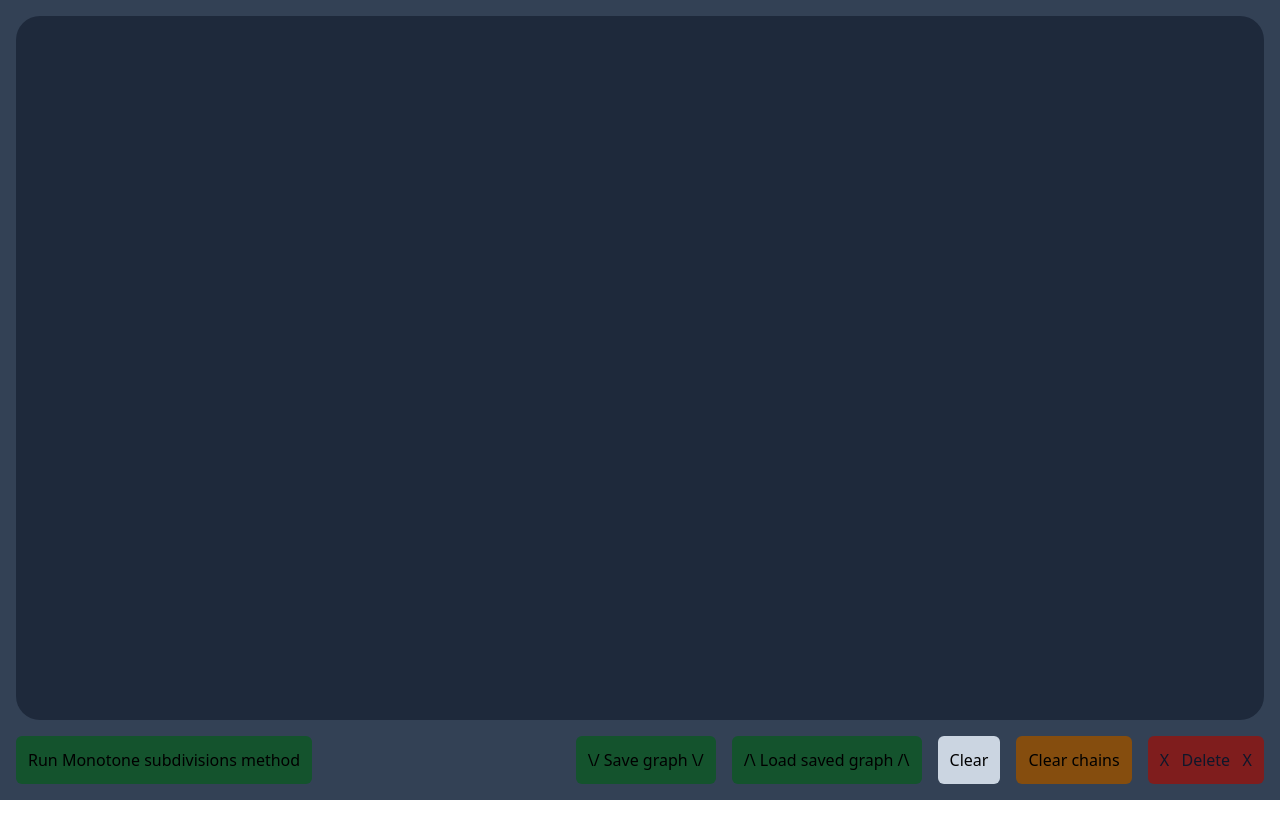
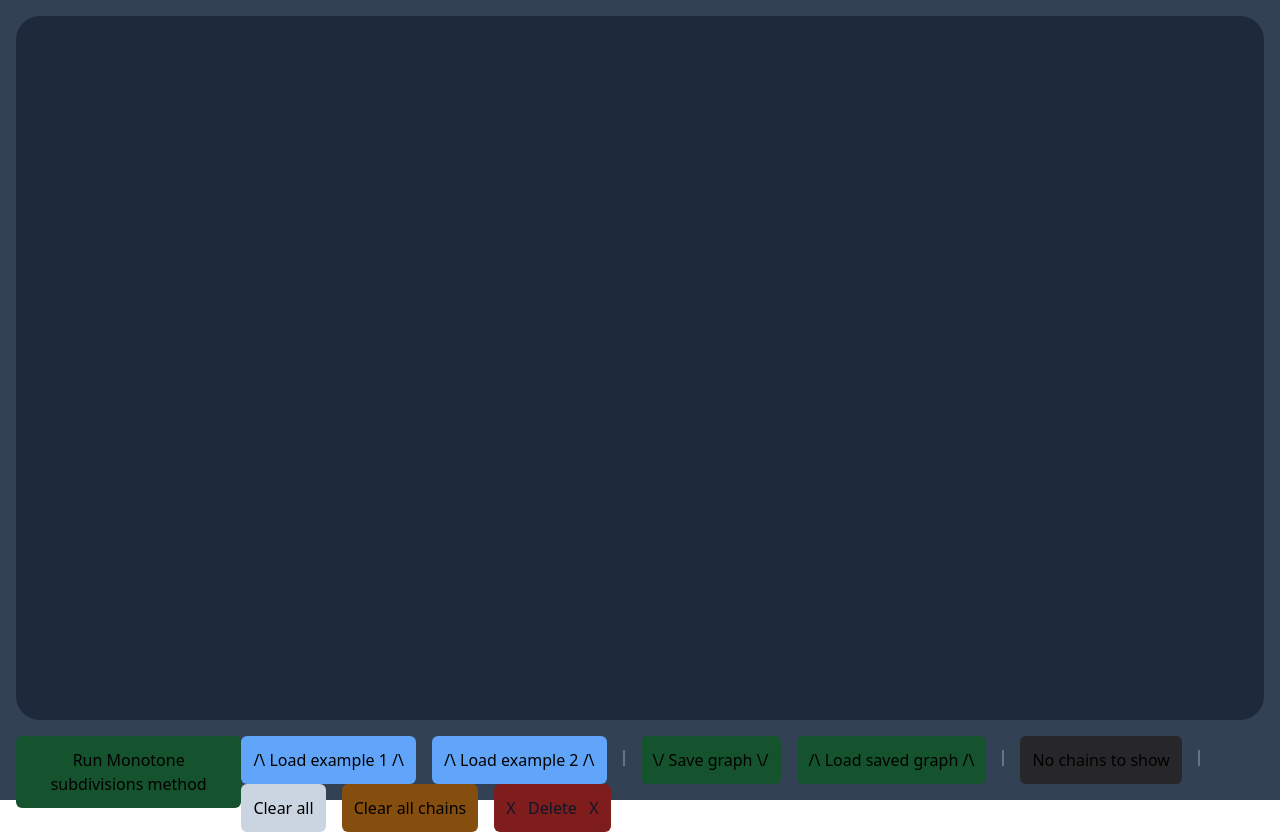
Before and after one commit to nksazonov/computational-geometry-lab-1, a React (Create React App) app: page / in a window 1280 px wide. Before the commit the page ends 800 px from the top, so only its background shows below. Built offline with nearby package versions, Linux system fonts and the light colour scheme.

Commit message:
add toggle chains, examples, fix leftMostPoint

```diff
--- a/src/App.tsx
+++ b/src/App.tsx
@@ -1,5 +1,6 @@
 import React, { useState } from 'react';
 import { Layer, Stage } from 'react-konva';
+
 import config from './config';
 import {Chain, Edge, Point, Segment} from './types/geometry';
 import {
@@ -12,16 +13,20 @@ import { transformChains, transformEdges, transformPoint, transformPoints } from
 import Chains from './components/Chains';
 import Edges from './components/Edges';
 import Points from './components/Points';
+import IData from './types/data';
 
 function App() {
   const [points, setPoints] = useState([] as Point[]);
   const [edges, setEdges] = useState([] as Edge[]);
-  const [chains, setChains] = useState([] as Chain[]);
   const [selectedPoint, setSelectedPoint] = useState(null as Point | null);
   const [selectedEdge, setSelectedEdge] = useState(null as Segment | null);
 
     const [savedPoints, savePoints] = useState([] as Point[]);
     const [savedEdges, saveEdges] = useState([] as Edge[]);
+
+  const [chains, setChains] = useState([] as Chain[]);
+  const [resultChains, setResultChains] = useState([] as Chain[]);
+  const [displayedChains, setDisplayedChains] = useState(null as null | 'chains' | 'resultChains')
 
   const handleStageClick = (e: any) => {
     let {x, y} = e.currentTarget.getPointerPosition();
@@ -62,10 +67,9 @@ function App() {
 
     } else {
       // if present - Mark selected
+      if (selectedPoint !== null) {
 
-      if (selectedPoint !== null) {
         // if point was selected - create Edge to it
-
         if (selectedPoint === nearestPoint) {
           // if selected is the same as nearest - deselect
           setSelectedPoint(null);
@@ -90,6 +94,8 @@ function App() {
     setPoints([]);
     setEdges([]);
     setChains([]);
+    setResultChains([]);
+    setDisplayedChains(null);
     setSelectedPoint(null);
     setSelectedEdge(null);
   }
@@ -117,15 +123,17 @@ function App() {
     );
 
     setEdges(transformEdges(result.edges));
+    setChains(transformChains(result.chains));
+    setResultChains(transformChains(result.betweenChains));
 
-    setChains(transformChains(
-      result.betweenChains
-    ));
+    setDisplayedChains('resultChains');
   }
 
   const handleSaveClick = () => {
     savePoints(points);
     saveEdges(edges);
+
+    console.log(JSON.stringify({points, edges}));
   }
 
   const handleLoadClick = () => {
@@ -135,6 +143,31 @@ function App() {
 
   const handleClearChainsClick = () => {
     setChains([]);
+    setResultChains([]);
+    setDisplayedChains(null);
+  }
+
+  const handleToggleChainsClick = () => {
+    if (!displayedChains) {
+      return
+    }
+
+    if (displayedChains === 'chains') {
+      setDisplayedChains('resultChains');
+    } else {
+      setDisplayedChains('chains');
+    }
+  }
+
+  const handleLoadExampleClick = (num: number) => {
+    setSelectedPoint(null);
+    setSelectedEdge(null);
+    setDisplayedChains(null);
+
+    const data: IData = require(`./data/example${num}.json`);
+
+    setPoints(data.points);
+    setEdges(data.edges);
   }
 
   return (
@@ -150,10 +183,20 @@ function App() {
               edges={edges}
               selectedEdge={selectedEdge}
             />
-            <Chains
+
+            {
+              displayedChains && displayedChains === 'chains'
+              ? <Chains
                   chains={chains}
                   selectedEdge={selectedEdge}
                 />
+              : displayedChains && displayedChains === 'resultChains'
+                ? <Chains
+                    chains={resultChains}
+                    selectedEdge={selectedEdge}
+                  />
+                : null
+            }
           </Layer>
 
           <Layer>
@@ -168,7 +211,7 @@ function App() {
 
           <div className='justify-self-left'>
             {
-              points.length > 1 && selectedPoint && !hasAdjacentSegment(selectedPoint, edges)
+              points.length > 2 && selectedPoint && !hasAdjacentSegment(selectedPoint, edges)
               ? <button
                   className="inline-block bg-green-700 p-3 rounded-md hover:bg-green-800"
                   onClick={handleRunClick}
@@ -185,6 +228,25 @@ function App() {
           </div>
 
           <div className='justify-self-right'>
+
+            <button
+              className="inline-block bg-blue-400 p-3 rounded-md mr-4 hover:bg-blue-500"
+              onClick={() => handleLoadExampleClick(1)}
+            >
+              /\ Load example 1 /\
+            </button>
+
+            <button
+              className="inline-block bg-blue-400 p-3 rounded-md hover:bg-blue-500"
+              onClick={() => handleLoadExampleClick(2)}
+            >
+              /\ Load example 2 /\
+            </button>
+
+            <div
+                className="inline-block h-4 w-0.5 bg-slate-500 mx-4">
+            </div>
+
             {
               points.length === 0
               ? <button
@@ -204,23 +266,46 @@ function App() {
             {
               savedPoints.length === 0
               ? <button
-                  className="inline-block bg-green-900 p-3 rounded-md mr-4 cursor-not-allowed"
+                  className="inline-block bg-green-900 p-3 rounded-md cursor-not-allowed"
                 >
                   /\ Load saved graph /\
                 </button>
               : <button
-                  className="inline-block bg-green-700 p-3 rounded-md mr-4 hover:bg-green-800"
+                  className="inline-block bg-green-700 p-3 rounded-md hover:bg-green-800"
                   onClick={handleLoadClick}
                 >
                   /\ Load saved graph /\
                 </button>
             }
 
+            <div
+              className="inline-block h-4 w-0.5 bg-slate-500 mx-4">
+            </div>
+
+            {
+              displayedChains === null
+              ? <button
+                  className="inline-block bg-zinc-800 p-3 rounded-md cursor-not-allowed"
+                >
+                  No chains to show
+                </button>
+              : <button
+                  className="inline-block bg-zinc-400 p-3 rounded-md hover:bg-zinc-500"
+                  onClick={handleToggleChainsClick}
+                >
+                  Show {displayedChains === 'chains' ? "enclozing chains" : "all chains"}
+                </button>
+            }
+
+            <div
+              className="inline-block h-4 w-0.5 bg-slate-500 mx-4">
+            </div>
+
             <button
               className="inline-block bg-slate-300 p-3 rounded-md mr-4 hover:bg-slate-400"
               onClick={handleClearClick}
             >
-              Clear
+              Clear all
             </button>
 
             {
@@ -228,13 +313,13 @@ function App() {
               ? <button
                   className="inline-block bg-yellow-800 p-3 rounded-md mr-4 cursor-not-allowed"
                 >
-                  Clear chains
+                  Clear all chains
                 </button>
               : <button
                   className="inline-block bg-yellow-400 p-3 rounded-md mr-4 hover:bg-yellow-500"
                   onClick={handleClearChainsClick}
                 >
-                Clear chains
+                  Clear all chains
                 </button>
             }
 
--- a/src/algorithms/monotone_subdivisions.ts
+++ b/src/algorithms/monotone_subdivisions.ts
@@ -17,8 +17,6 @@ export const locatePoint = (p: Point, points: Point[], edges: Edge[]): ILocatePo
     graph = addEdges(graph, edges);
 
     if (!isRegular(graph, sortedVertices)) {
-        console.log('Not regular');
-
         graph = regularize(graph, sortedVertices);
     }
 
@@ -89,8 +87,6 @@ const regularize = (graph: IGraph, sortedVertices: Vertex[]): IGraph => {
 
     // \/ Top - Bottom \/
     for (let i = sortedVertices.length - 2; i >= 0; i--) {
-        console.log('checking \\/', sortedVertices[i].key);
-
         if (graph.outDegree(sortedVertices[i].key) === 0) {
             console.log(nearestUpHalfPlaneVertex(graph, sortedVertices[i]));
 
@@ -100,7 +96,6 @@ const regularize = (graph: IGraph, sortedVertices: Vertex[]): IGraph => {
 
     // /\ Bottom - Top /\
     for (let i = 1; i < sortedVertices.length; i++) {
-        console.log('checking /\\', sortedVertices[i].key);
         if (graph.inDegree(sortedVertices[i].key) === 0) {
             console.log(nearestDownHalfPlaneVertex(graph, sortedVertices[i]));
             graph.addEdge(nearestDownHalfPlaneVertex(graph, sortedVertices[i]).key, sortedVertices[i].key, 1);
@@ -190,7 +185,7 @@ const balanceGraph = (graph: IGraph, sortedVertices: Vertex[]): IGraph => {
 const balanceDownUp = (graph: IGraph, sortedVertices: Vertex[]): IGraph => {
     for (let i = 1; i < sortedVertices.length - 1; i++) {
             if (inWeight(graph, sortedVertices[i]) > outWeight(graph, sortedVertices[i])) {
-            const leftPoint = leftMostPoint(outPoints(graph, sortedVertices[i]));
+            const leftPoint = leftMostPoint(outPoints(graph, sortedVertices[i]), sortedVertices[i].point);
             const newEdgeValue = 1 + inWeight(graph, sortedVertices[i]) - outWeight(graph, sortedVertices[i]);
             graph.setEdge(sortedVertices[i].key, pointKey(leftPoint), newEdgeValue);
         }
@@ -202,7 +197,7 @@ const balanceDownUp = (graph: IGraph, sortedVertices: Vertex[]): IGraph => {
 const balanceUpDown = (graph: IGraph, sortedVertices: Vertex[]): IGraph => {
     for (let i = sortedVertices.length - 2; i > 0; i--) {
         if (inWeight(graph, sortedVertices[i]) < outWeight(graph, sortedVertices[i])) {
-            const leftPoint = leftMostPoint(inPoints(graph, sortedVertices[i]));
+            const leftPoint = leftMostPoint(inPoints(graph, sortedVertices[i]), sortedVertices[i].point);
             const newEdgeValue = 1 + outWeight(graph, sortedVertices[i]) - inWeight(graph, sortedVertices[i]);
             graph.setEdge(pointKey(leftPoint), sortedVertices[i].key, newEdgeValue);
         }
@@ -265,7 +260,7 @@ const locateChains = (graph: IGraph, sortedVertices: Vertex[]): Chain[] => {
 
         while (currV.key !== sortedVertices[sortedVertices.length - 1].key) {
             prevV = currV;
-            let currP = leftMostPoint(outPoints(graph, currV));
+            let currP = leftMostPoint(outPoints(graph, currV), currV.point);
             currV = {point: currP, key: pointKey(currP)};
 
             chain.push({from: prevV.point, to: currV.point, value: 1})
@@ -280,7 +275,6 @@ const locateChains = (graph: IGraph, sortedVertices: Vertex[]): Chain[] => {
         chains.push(chain);
     }
 
-    // TODO: remove duplicate chains
     return chains;
 }
 
--- a/src/algorithms/point-locations.ts
+++ b/src/algorithms/point-locations.ts
@@ -95,8 +95,42 @@ export function isBetweenSegments(le: Segment | null, re: Segment | null, p: Poi
     }
 }
 
-export function leftMostPoint(points: Point[]): Point {
-    return points.sort((p1, p2) => p1.x === p2.x ? p1.y - p2.y : p1.x - p2.x)[0];
+export function leftMostPoint(points: Point[], relP: Point): Point {
+    let maxCos = 0;
+    let minCos = Infinity;
+    let leftPoint = points[0];
+    let hasLeftPoints = false;
+
+    for (const p of points) {
+        if (p.x < relP.x) {
+            hasLeftPoints = true;
+            const projDist = relP.x - p.x;
+            const cos = projDist / distanceToPoint(p, relP);
+
+            if (maxCos < cos) {
+                maxCos = cos;
+                leftPoint = p;
+            }
+        } else {
+            if (hasLeftPoints) {
+                continue;
+            }
+
+            const projDist = p.x - relP.x;
+            const cos = projDist / distanceToPoint(p, relP);
+
+            if (cos < minCos) {
+                minCos = cos;
+                leftPoint = p;
+            }
+        }
+    }
+
+    return leftPoint;
+
+    // return points.sort((p1, p2) => {
+    //     return p1.x === p2.x ? p1.y - p2.y : p1.x - p2.x
+    // })[0];
 }
 
 export function hasAdjacentSegment(p: Point, segments: Segment[]): boolean {
--- a/src/components/Chains.tsx
+++ b/src/components/Chains.tsx
@@ -18,6 +18,7 @@ function Chains({chains, selectedEdge}: IProps) {
                     selectedEdge={selectedEdge}
                     edgeColor={colorsConfig.chainColors[idx % colorsConfig.chainColors.length]}
                     lineWidth={config.basicLineWidth + (chains.length - idx) * config.lineWidthShift}
+                    showScribes={false}
                     key={`chain_${idx}`}
                 />)
             }
--- /dev/null
+++ b/src/data/example1.json
@@ -0,0 +1,148 @@
+{
+    "points": [{
+        "x": 1052,
+        "y": 864
+    }, {
+        "x": 616,
+        "y": 764
+    }, {
+        "x": 846,
+        "y": 502
+    }, {
+        "x": 606,
+        "y": 382
+    }, {
+        "x": 814,
+        "y": 168
+    }, {
+        "x": 1438,
+        "y": 279
+    }, {
+        "x": 1476,
+        "y": 660
+    }, {
+        "x": 1168,
+        "y": 440
+    }],
+    "edges": [{
+        "from": {
+            "x": 1052,
+            "y": 864
+        },
+        "to": {
+            "x": 616,
+            "y": 764
+        },
+        "value": 1
+    }, {
+        "from": {
+            "x": 616,
+            "y": 764
+        },
+        "to": {
+            "x": 846,
+            "y": 502
+        },
+        "value": 1
+    }, {
+        "from": {
+            "x": 846,
+            "y": 502
+        },
+        "to": {
+            "x": 606,
+            "y": 382
+        },
+        "value": 1
+    }, {
+        "from": {
+            "x": 606,
+            "y": 382
+        },
+        "to": {
+            "x": 814,
+            "y": 168
+        },
+        "value": 1
+    }, {
+        "from": {
+            "x": 814,
+            "y": 168
+        },
+        "to": {
+            "x": 1438,
+            "y": 279
+        },
+        "value": 1
+    }, {
+        "from": {
+            "x": 1438,
+            "y": 279
+        },
+        "to": {
+            "x": 1476,
+            "y": 660
+        },
+        "value": 1
+    }, {
+        "from": {
+            "x": 1476,
+            "y": 660
+        },
+        "to": {
+            "x": 1052,
+            "y": 864
+        },
+        "value": 1
+    }, {
+        "from": {
+            "x": 1052,
+            "y": 864
+        },
+        "to": {
+            "x": 846,
+            "y": 502
+        },
+        "value": 1
+    }, {
+        "from": {
+            "x": 846,
+            "y": 502
+        },
+        "to": {
+            "x": 1476,
+            "y": 660
+        },
+        "value": 1
+    }, {
+        "from": {
+            "x": 846,
+            "y": 502
+        },
+        "to": {
+            "x": 1168,
+            "y": 440
+        },
+        "value": 1
+    }, {
+        "from": {
+            "x": 1168,
+            "y": 440
+        },
+        "to": {
+            "x": 1438,
+            "y": 279
+        },
+        "value": 1
+    }, {
+        "from": {
+            "x": 1168,
+            "y": 440
+        },
+        "to": {
+            "x": 606,
+            "y": 382
+        },
+        "value": 1
+    }]
+}
--- /dev/null
+++ b/src/data/example2.json
@@ -0,0 +1,191 @@
+{
+    "points": [{
+        "x": 978,
+        "y": 1032
+    }, {
+        "x": 1360,
+        "y": 962
+    }, {
+        "x": 820,
+        "y": 833
+    }, {
+        "x": 786,
+        "y": 412
+    }, {
+        "x": 1131,
+        "y": 289
+    }, {
+        "x": 1329,
+        "y": 516
+    }, {
+        "x": 1369,
+        "y": 637
+    }, {
+        "x": 1050,
+        "y": 796
+    }, {
+        "x": 1075,
+        "y": 612
+    }],
+    "edges": [{
+        "from": {
+            "x": 1360,
+            "y": 962
+        },
+        "to": {
+            "x": 978,
+            "y": 1032
+        },
+        "value": 1
+    }, {
+        "from": {
+            "x": 978,
+            "y": 1032
+        },
+        "to": {
+            "x": 820,
+            "y": 833
+        },
+        "value": 1
+    }, {
+        "from": {
+            "x": 820,
+            "y": 833
+        },
+        "to": {
+            "x": 786,
+            "y": 412
+        },
+        "value": 1
+    }, {
+        "from": {
+            "x": 786,
+            "y": 412
+        },
+        "to": {
+            "x": 1131,
+            "y": 289
+        },
+        "value": 1
+    }, {
+        "from": {
+            "x": 1131,
+            "y": 289
+        },
+        "to": {
+            "x": 1329,
+            "y": 516
+        },
+        "value": 1
+    }, {
+        "from": {
+            "x": 1329,
+            "y": 516
+        },
+        "to": {
+            "x": 1369,
+            "y": 637
+        },
+        "value": 1
+    }, {
+        "from": {
+            "x": 1369,
+            "y": 637
+        },
+        "to": {
+            "x": 1360,
+            "y": 962
+        },
+        "value": 1
+    }, {
+        "from": {
+            "x": 978,
+            "y": 1032
+        },
+        "to": {
+            "x": 1050,
+            "y": 796
+        },
+        "value": 1
+    }, {
+        "from": {
+            "x": 1050,
+            "y": 796
+        },
+        "to": {
+            "x": 1075,
+            "y": 612
+        },
+        "value": 1
+    }, {
+        "from": {
+            "x": 1075,
+            "y": 612
+        },
+        "to": {
+            "x": 1131,
+            "y": 289
+        },
+        "value": 1
+    }, {
+        "from": {
+            "x": 1075,
+            "y": 612
+        },
+        "to": {
+            "x": 1329,
+            "y": 516
+        },
+        "value": 1
+    }, {
+        "from": {
+            "x": 1050,
+            "y": 796
+        },
+        "to": {
+            "x": 1369,
+            "y": 637
+        },
+        "value": 1
+    }, {
+        "from": {
+            "x": 1369,
+            "y": 637
+        },
+        "to": {
+            "x": 978,
+            "y": 1032
+        },
+        "value": 1
+    }, {
+        "from": {
+            "x": 820,
+            "y": 833
+        },
+        "to": {
+            "x": 1050,
+            "y": 796
+        },
+        "value": 1
+    }, {
+        "from": {
+            "x": 1075,
+            "y": 612
+        },
+        "to": {
+            "x": 820,
+            "y": 833
+        },
+        "value": 1
+    }, {
+        "from": {
+            "x": 1369,
+            "y": 637
+        },
+        "to": {
+            "x": 1075,
+            "y": 612
+        },
+        "value": 1
+    }]
+}
```
Also changed, not shown: src/components/Edges.tsx (+7 -2 lines), src/data/data.json (deleted, +0 -27 lines), src/types/data.ts (+4 -4 lines). Lines whose indentation alone changed are shown as unchanged.
